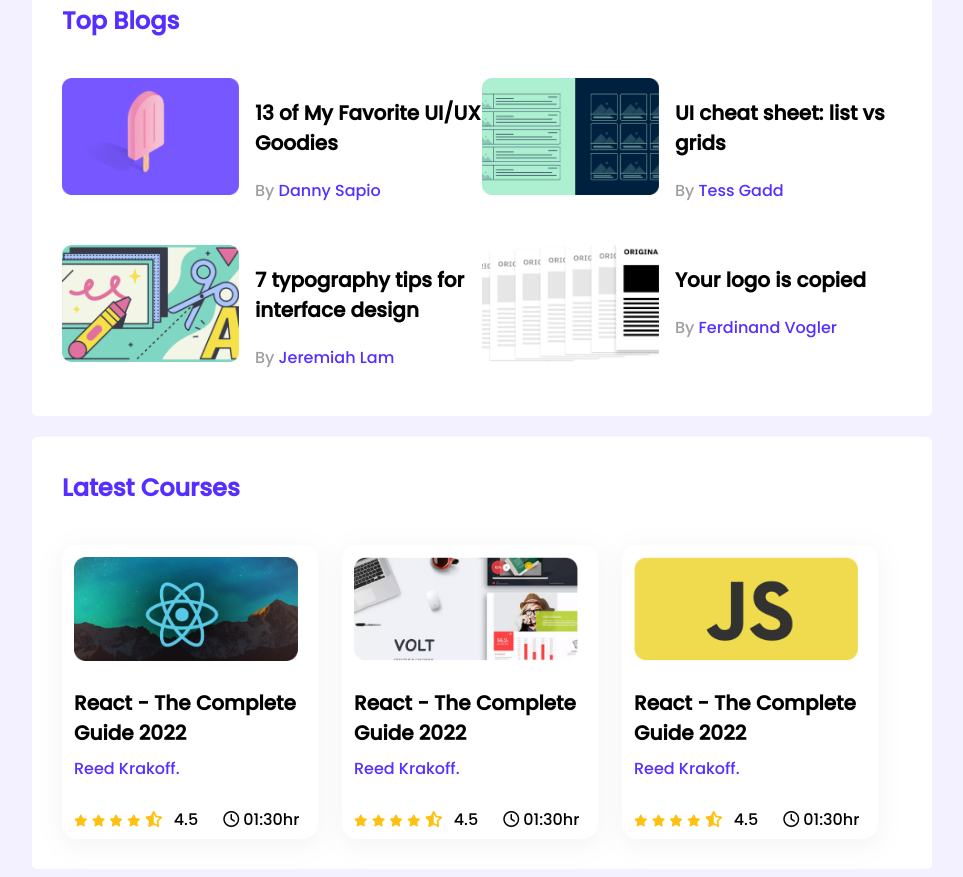
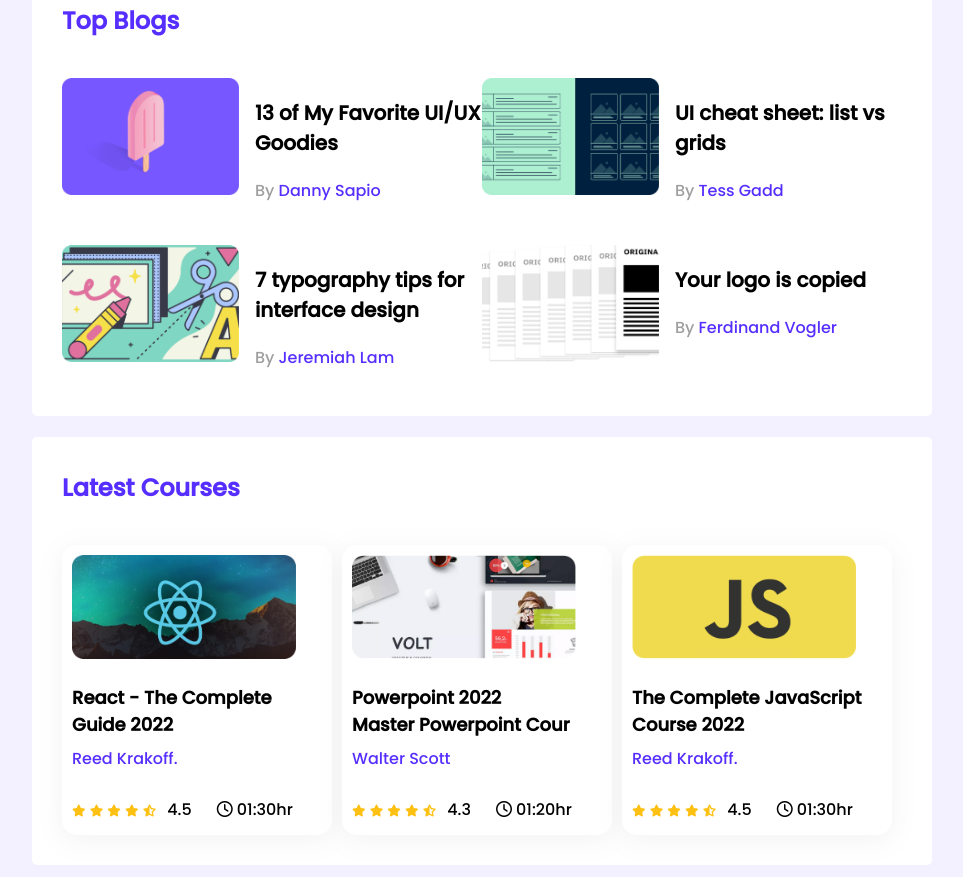
Before and after one commit to sujonmia-06/module-09, a plain HTML site: page index.html in a window 1280 px wide. Shown: the part 349-1226 px from the top of the page, without its empty margins (158-1121 px from the left). Drawn offline with Linux system fonts and the light colour scheme.

Commit message:
updated course titles and fixed some issues

```diff
--- a/index.html
+++ b/index.html
@@ -129,8 +129,11 @@
               <img src="./images/courses/course-2.png" alt="" />
             </div>
             <div class="course-detail">
-              <h3 class="course-title">React - The Complete Guide 2022</h3>
-              <p class="course-instructor"><a href="">Reed Krakoff.</a></p>
+              <h3 class="course-title">
+                Powerpoint 2022 <br />
+                Master Powerpoint Cour
+              </h3>
+              <p class="course-instructor"><a href="">Walter Scott</a></p>
             </div>
             <div class="course-info">
               <div class="stars">
@@ -140,10 +143,10 @@
                 <i class="fas fa-star fillid"></i>
                 <i class="fas fa-star-half-alt half-fillid"></i>
               </div>
-              <p class="ratings">4.5</p>
+              <p class="ratings">4.3</p>
               <div class="course-duration">
                 <i class="far fa-clock"></i>
-                01:30hr
+                01:20hr
               </div>
             </div>
           </div>
@@ -152,7 +155,10 @@
               <img src="./images/courses/course-3.png" alt="" />
             </div>
             <div class="course-detail">
-              <h3 class="course-title">React - The Complete Guide 2022</h3>
+              <h3 class="course-title">
+                The Complete JavaScript <br />
+                Course 2022
+              </h3>
               <p class="course-instructor"><a href="">Reed Krakoff.</a></p>
             </div>
             <div class="course-info">
--- a/styles/style.css
+++ b/styles/style.css
@@ -87,8 +87,8 @@ hr {
   width: 250px;
   height: 270px;
   background-color: #ffffff;
-  padding: 12px;
-  margin-right: 24px;
+  padding: 10px;
+  margin-right: 10px;
   border-radius: 15px;
   filter: drop-shadow(0px 5.34229px 13.3557px rgba(0, 0, 0, 0.05));
 }
@@ -98,7 +98,7 @@ hr {
   height: 104px;
 }
 .course-title {
-  font-size: 20px;
+  font-size: 18px;
   margin-bottom: 0;
 }
 .course-instructor {
@@ -117,7 +117,8 @@ hr {
 .stars {
   margin-right: 11px;
 }
-.fa-star {
+.fa-star,
+.fa-star-half-alt {
   font-size: 12px;
 }
 .fa-star.fillid {
@@ -147,6 +148,9 @@ hr {
   .courses {
     flex-direction: column;
   }
+  .course {
+    margin-top: 20px;
+  }
 }
 
 /* tablet devices */
```
